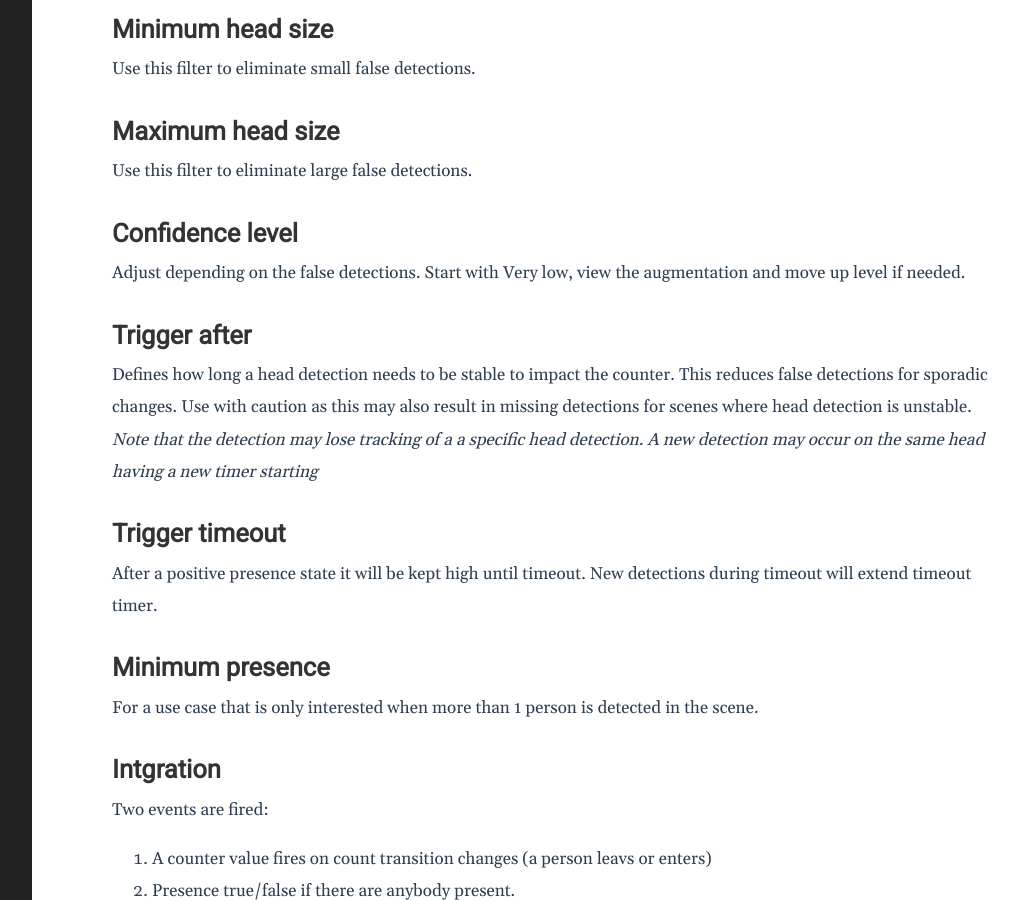
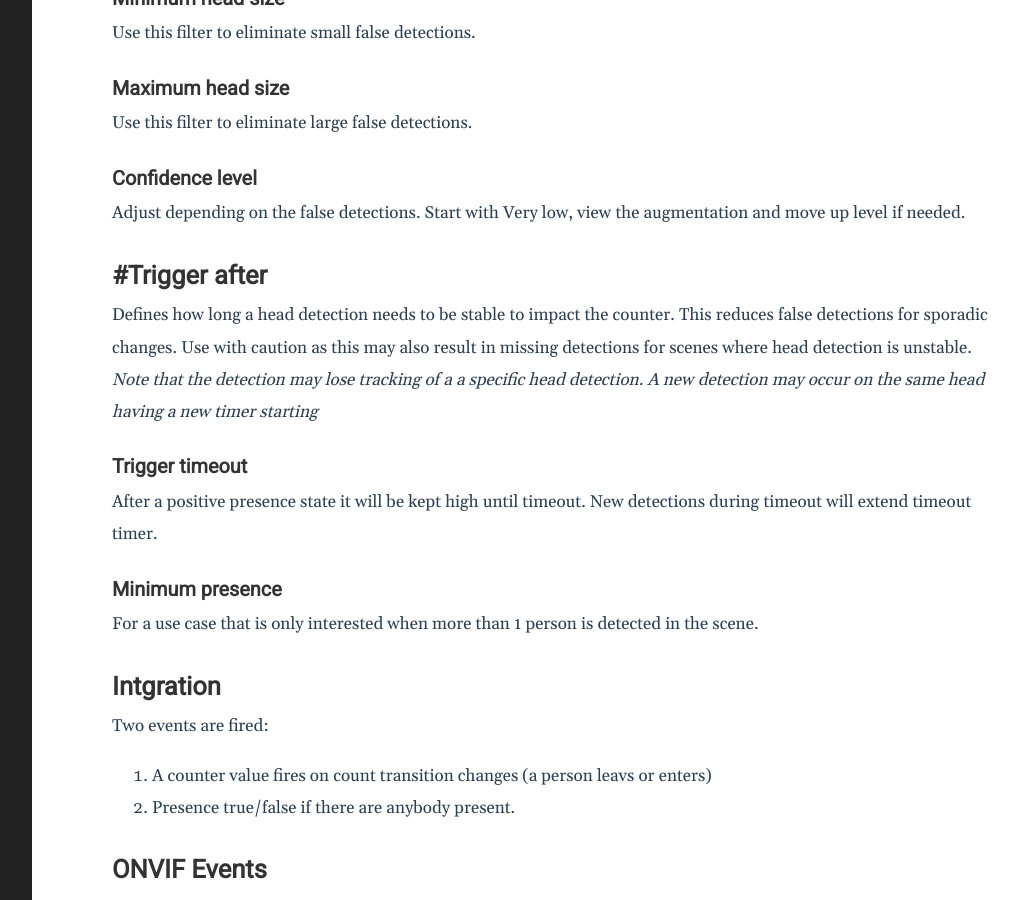
Before and after one commit to pandosme/pandosme.github.io, a Jekyll site: the page built from docs/_posts/2023-01-31-Presence.md, in a window 1280 px wide and 900 px high, scrolled down 1367 px. Shown: the whole window, without its empty margins (188-1206 px from the left). Built offline with Jekyll 4.4.1, drawn with Linux system fonts in a browser that asks for light colours.

Commit message:
presence

```diff
--- a/docs/_posts/2023-01-31-Presence.md
+++ b/docs/_posts/2023-01-31-Presence.md
@@ -19,29 +19,29 @@ Detects how many people are within the cameras scene and fires event on presence
 * Adjust event timining depending on use-case
 
 # Configurattion
-## Set detection area
+### Set detection area
 Click the buton and use the mouse to define the area the heads must be present
 
-## Set ignore area
+### Set ignore area
 Use this filter if there is a small area in the area-of-interest that should be excluded.
 
-## Minimum head size
+### Minimum head size
 Use this filter to eliminate small false detections.
 
-## Maximum head size
+### Maximum head size
 Use this filter to eliminate large false detections.
 
-## Confidence level
+### Confidence level
 Adjust depending on the false detections.  Start with Very low, view the augmentation and move up level if needed.
 
-## Trigger after
+## #Trigger after
 Defines how long a head detection needs to be stable to impact the counter.  This reduces false detections for sporadic changes.  Use with caution as this may also result in missing detections for scenes where head detection is unstable.
 _Note that the detection may lose tracking of a a specific head detection.  A new detection may occur on the same head having a new timer starting_
 
-## Trigger timeout
+### Trigger timeout
 After a positive presence state it will be kept high until timeout.  New detections during timeout will extend timeout timer.
 
-## Minimum presence
+### Minimum presence
 For a use case that is only interested when more than 1 person is detected in the scene.
 
 # Intgration
```
